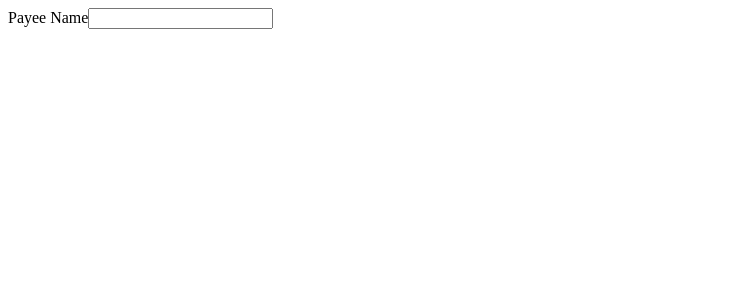
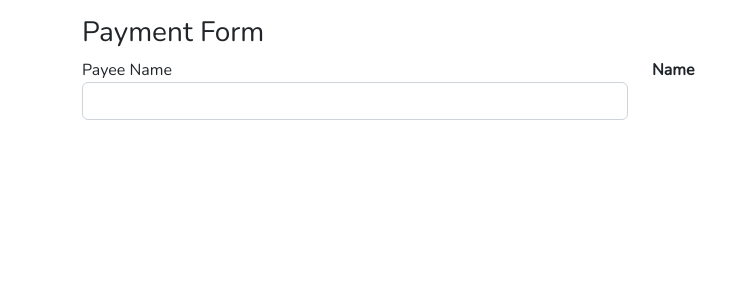
Before and after one commit to rhodinemma/pipes-circus, an Angular app: page / in a window 1280 px wide. Shown: the top 300 px of the page, without its empty margins (0-750 px from the left). Built offline with nearby package versions, Linux system fonts and the light colour scheme.

Commit message:
feat: add some styling

```diff
--- a/package.json
+++ b/package.json
@@ -18,6 +18,7 @@
     "@angular/platform-browser": "^15.2.0",
     "@angular/platform-browser-dynamic": "^15.2.0",
     "@angular/router": "^15.2.0",
+    "bootstrap": "^5.2.3",
     "rxjs": "~7.8.0",
     "tslib": "^2.3.0",
     "zone.js": "~0.12.0"
--- a/src/app/app.component.html
+++ b/src/app/app.component.html
@@ -1,6 +1,17 @@
-<div>
-  <label>Payee Name</label>
-  <input #myInput (input)="onNameChange(myInput.value)" />
+<div class="container mt-3">
+  <h3>Payment Form</h3>
+
+  <div class="row">
+    <div class="form-group col">
+      <label>Payee Name</label>
+      <input class="form-control" #myInput (input)="onNameChange(myInput.value)" />
+    </div>
+
+    <div class="col">
+      <label><b>Name</b></label>
+      <div>
+        {{ name | titlecase }}
+      </div>
+    </div>
+  </div>
 </div>
-
-{{ name | titlecase }}
--- a/src/index.html
+++ b/src/index.html
@@ -1,13 +1,19 @@
 <!doctype html>
 <html lang="en">
+
 <head>
   <meta charset="utf-8">
   <title>PipesCircus</title>
   <base href="/">
   <meta name="viewport" content="width=device-width, initial-scale=1">
   <link rel="icon" type="image/x-icon" href="favicon.ico">
+  <link rel="preconnect" href="https://fonts.googleapis.com">
+  <link rel="preconnect" href="https://fonts.gstatic.com" crossorigin>
+  <link href="https://fonts.googleapis.com/css2?family=Nunito&display=swap" rel="stylesheet">
 </head>
+
 <body>
   <app-root></app-root>
 </body>
+
 </html>
--- a/src/styles.css
+++ b/src/styles.css
@@ -1 +1,6 @@
 /* You can add global styles to this file, and also import other style files */
+@import 'bootstrap/dist/css/bootstrap.css';
+
+* {
+  font-family: 'Nunito', sans-serif;
+}
```
Also changed, not shown: 1 other file (tests, documents, lock files or other folders).
